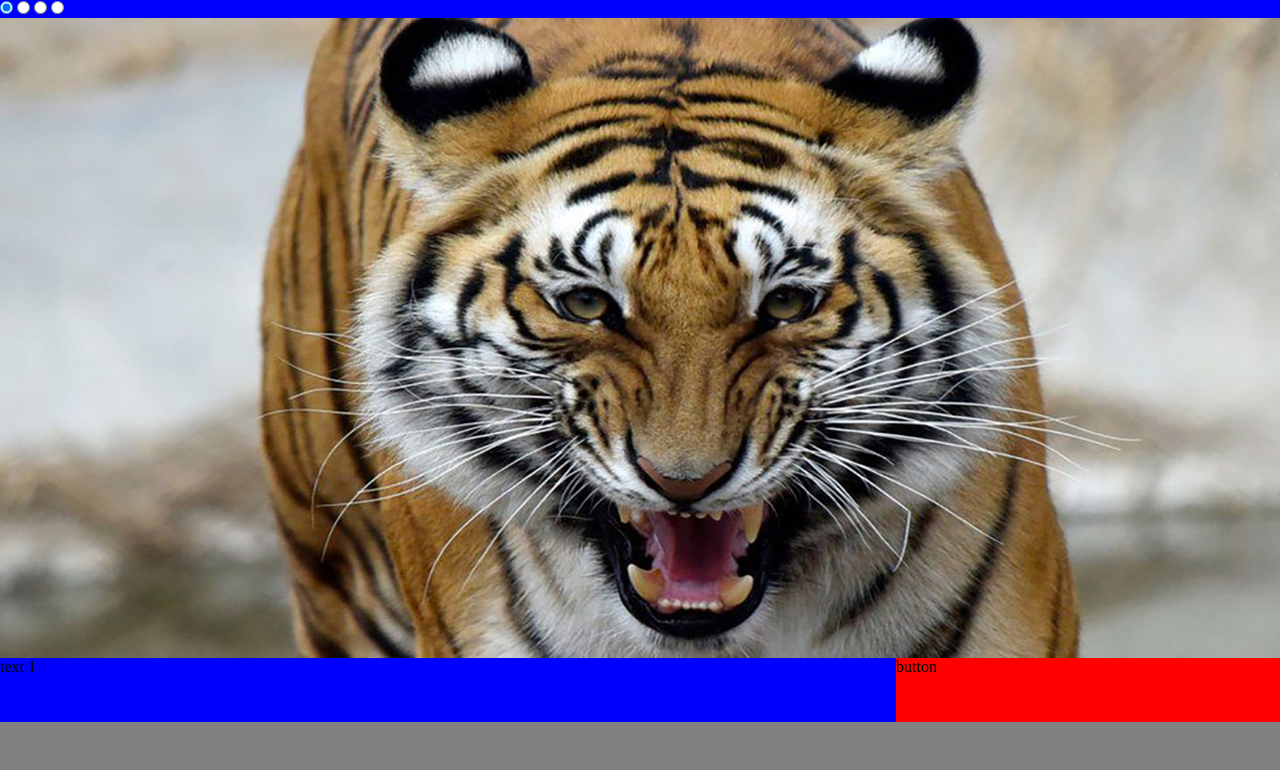
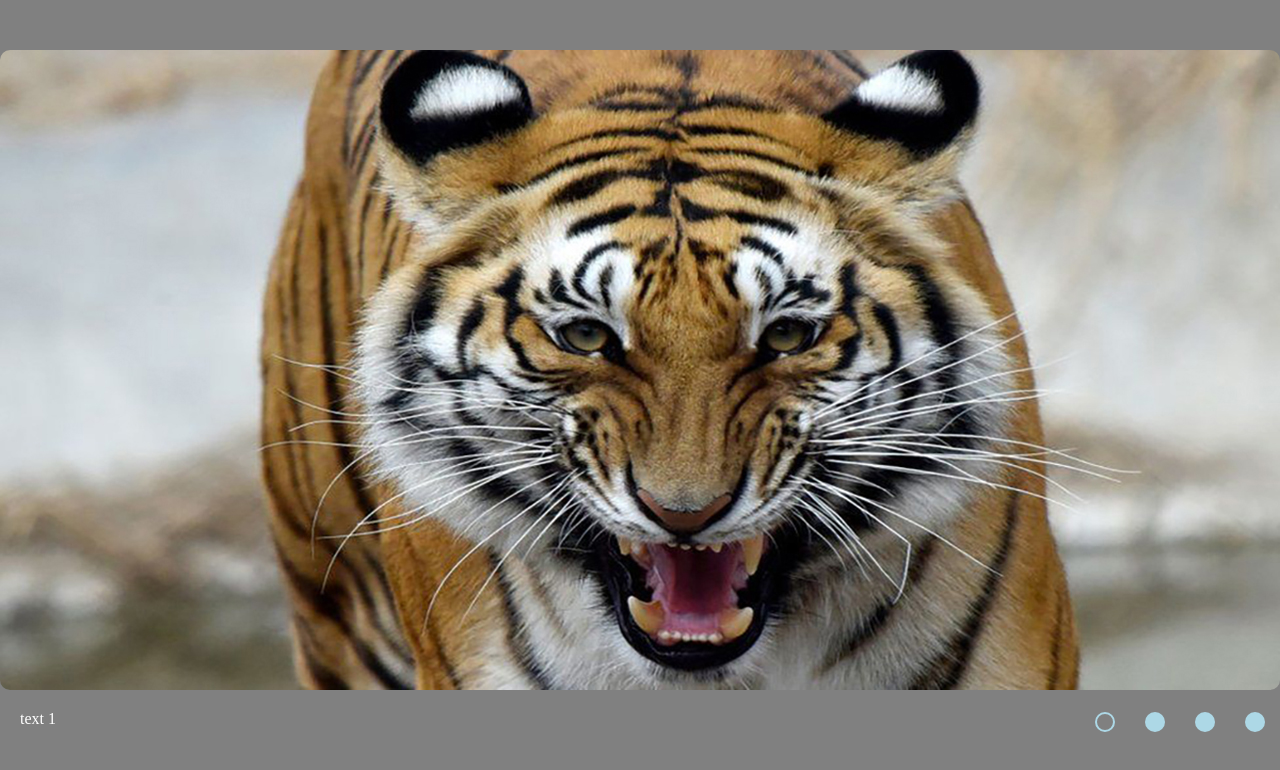
Before and after one commit to artantstar/cssMemSlider, a plain HTML site: page cssMemSlider/index.html in a window 1280 px wide. Drawn offline with Linux system fonts and the light colour scheme.

Commit message:
feat: add bullet style

```diff
--- a/cssMemSlider/index.html
+++ b/cssMemSlider/index.html
@@ -14,10 +14,10 @@
 
 
   <div class="slider">
-    <input class="slider-dot" type="radio" id="btn1" name="slider" title="slide1" checked="checked"/>
-  <input class="slider-dot" type="radio" id="btn2" name="slider" title="slide2"/>
-  <input class="slider-dot" type="radio" id="btn3" name="slider" title="slide3"/>
-  <input class="slider-dot" type="radio" id="btn4" name="slider" title="slide4"/>
+    <input class="slider-dot" type="radio" id="btn1" name="slider" checked="checked">
+    <input class="slider-dot" type="radio" id="btn2" name="slider">
+    <input class="slider-dot" type="radio" id="btn3" name="slider">
+    <input class="slider-dot" type="radio" id="btn4" name="slider">
     <div class="slider__image">
       <img src="assets/mem1.jpg" alt="mem1">
       <img src="assets/mem2.jpg" alt="mem2">
@@ -31,7 +31,20 @@
         <p>text 3</p>
         <p>text 4</p>
       </div>
-      <div class="slider__control">button</div>
+      <div class="slider__control">
+        <label for="btn1" id="label1">
+          <div class="bullet" ></div>
+        </label>
+        <label for="btn2" id="label2">
+          <div class="bullet"></div>
+        </label>
+        <label for="btn3" id="label3">
+          <div class="bullet"></div>
+        </label>
+        <label for="btn4" id="label4">
+          <div class="bullet"></div>
+        </label>
+      </div>
     </div>
   </div>
 
--- a/cssMemSlider/style.css
+++ b/cssMemSlider/style.css
@@ -11,12 +11,13 @@ body {
 .slider {
   width: 80em;
   margin: 0 auto;
-  background-color: blue;
 }
 
 .slider__image {
+  margin-top: 50px;
   display: flex;
   overflow: hidden;
+  border-radius: 10px;
 }
 
 img {
@@ -37,11 +38,14 @@ img {
 }
 
 p {
+  padding: 20px 0 0 20px;
   display: block;
   min-width: 100%;
   height: 4em;
+  align-items: center;
   /* background-color: green; */
   /* transform: translate(-100%); */
+  color: #fff;
 }
 
 img,
@@ -50,17 +54,16 @@ p {
 }
 
 .slider__control {
-  /* float: right; */
   width: 30%;
   height: 4em;
-  background-color: red;
   float: right;
   transform: translateY(-100%);
+  background-color: gray;
 }
 
 /* Slider functional */
 #btn1:checked ~ .slider__image img,
-#btn1:checked ~ .slider__footer .slider__description p  {
+#btn1:checked ~ .slider__footer .slider__description p {
   transform: translatex(0);
 }
 #btn2:checked ~ .slider__image img,
@@ -68,10 +71,69 @@ p {
   transform: translatex(-100%);
 }
 #btn3:checked ~ .slider__image img,
-#btn3:checked ~ .slider__footer .slider__description p  {
+#btn3:checked ~ .slider__footer .slider__description p {
   transform: translatex(-200%);
 }
 #btn4:checked ~ .slider__image img,
-#btn4:checked ~ .slider__footer .slider__description p  {
+#btn4:checked ~ .slider__footer .slider__description p {
   transform: translatex(-300%);
 }
+
+/* Slider styling */
+input[type="radio"] {
+  display: none;
+}
+
+.slider__control {
+  display: flex;
+  align-items: center;
+  justify-content: flex-end;
+}
+
+label {
+  width: 50px;
+  height: 50px;
+  display: flex;
+  align-items: center;
+  justify-content: center;
+  cursor: pointer;
+}
+
+.bullet {
+  width: 20px;
+  height: 20px;
+  background-color: lightblue;
+  border-radius: 50%;
+}
+
+#btn1:checked ~ .slider__footer .slider__control #label1 .bullet,
+#btn2:checked ~ .slider__footer .slider__control #label2 .bullet,
+#btn3:checked ~ .slider__footer .slider__control #label3 .bullet,
+#btn4:checked ~ .slider__footer .slider__control #label4 .bullet {
+  background-color: transparent;
+  border: 2px solid lightblue;
+}
+
+#btn1:checked ~ .slider__footer .slider__control #label1 .bullet:hover,
+#btn2:checked ~ .slider__footer .slider__control #label2 .bullet:hover,
+#btn3:checked ~ .slider__footer .slider__control #label3 .bullet:hover,
+#btn4:checked ~ .slider__footer .slider__control #label4 .bullet:hover {
+  background-color: transparent;
+  border: 2px solid #fff;
+}
+
+#btn1:checked ~ .slider__footer .slider__control #label1 .bullet:active,
+#btn2:checked ~ .slider__footer .slider__control #label2 .bullet:active,
+#btn3:checked ~ .slider__footer .slider__control #label3 .bullet:active,
+#btn4:checked ~ .slider__footer .slider__control #label4 .bullet:active {
+  background-color: transparent;
+  border: 2px solid lightgray;
+}
+
+label:hover .bullet {
+  background-color: #fff;
+}
+
+label:active .bullet {
+  background-color: lightgray;
+}
```
